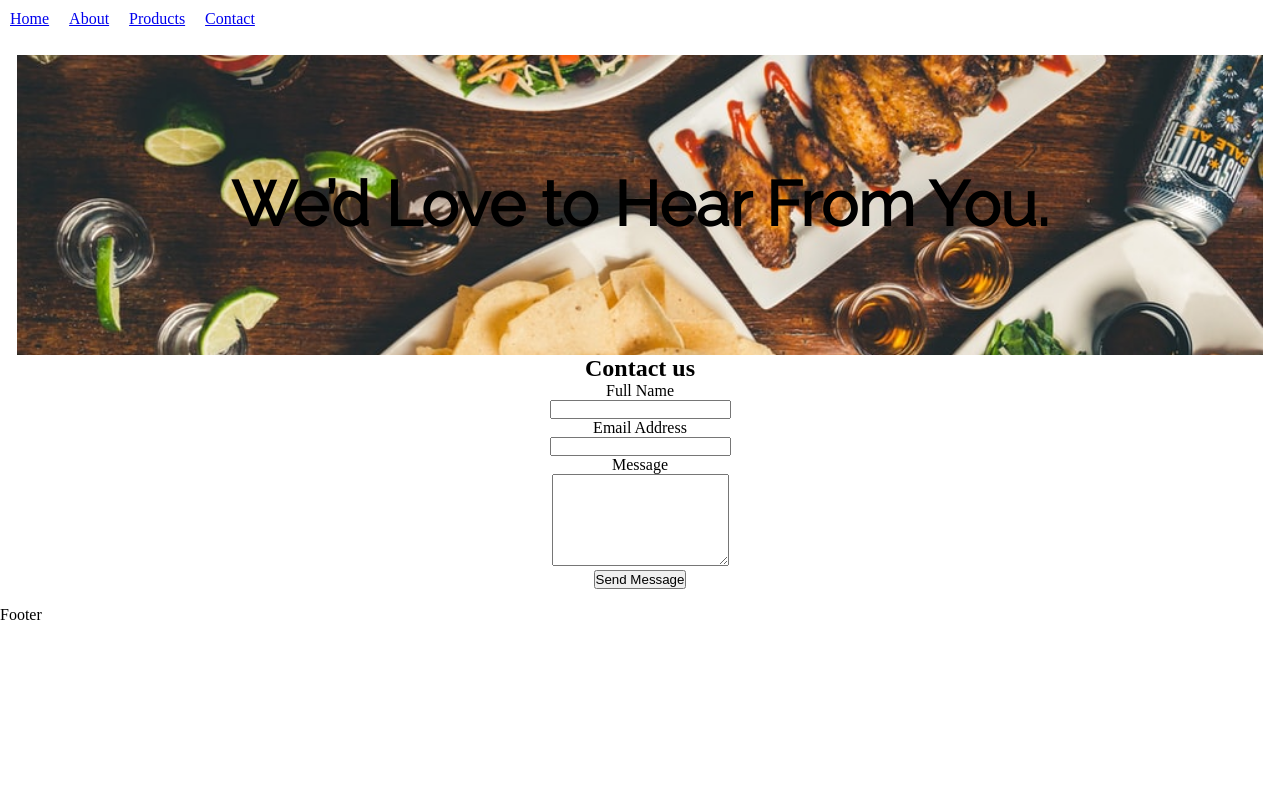
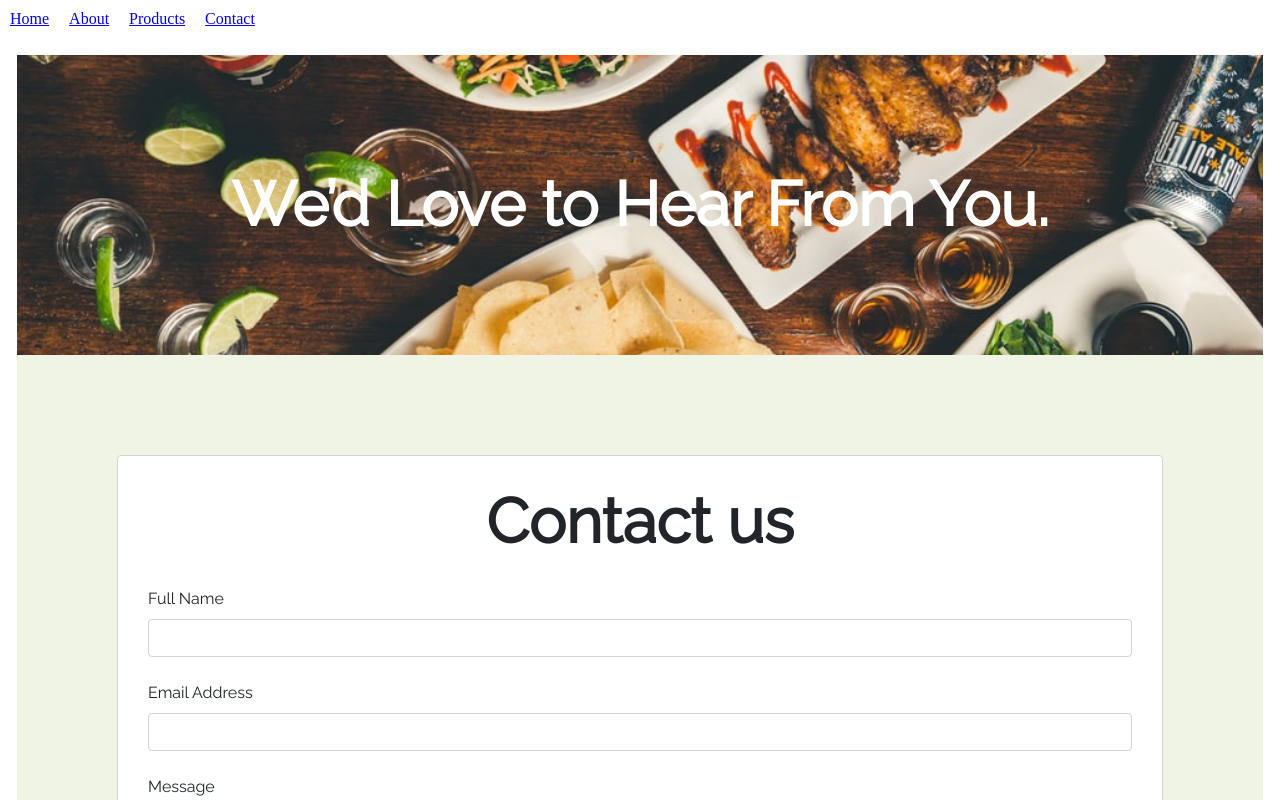
Before and after one commit to faadialangeveldt/sh-reactproject-group7, a React (Create React App) app: page /contact in a window 1280 px wide. Shown: the top 800 px of the page. Built offline with nearby package versions, Linux system fonts and the light colour scheme.

Commit message:
contactcss

```diff
--- a/src/containers/Contact/contact.css
+++ b/src/containers/Contact/contact.css
@@ -1,3 +1,151 @@
+
 .contact {
   text-align: center;
+  background-color: #f0f4e5;
+  padding: 50px;
 }
+
+
+.contact h1 {
+  font-family: 'Raleway', sans-serif;
+  line-height: 1.144;
+  font-size: calc((4 - 1) * 1.2vw + 1rem);
+  text-align: center;
+  font-weight: 700;
+  font-style: normal;
+  letter-spacing: 0em;
+  text-transform: none;
+  padding-bottom: 30px;
+
+}
+.bg-color-change{
+  color: white;
+}
+
+#form {
+  display: ;
+}
+
+.body {
+  margin: 0;
+  font-family: 'Raleway', sans-serif;
+  font-size: 1rem;
+  font-weight: 400;
+  line-height: 1.5;
+  color: #212529;
+  text-align: left;
+  background-color: #fff;
+  padding: 30px;
+  padding-bottom: 10px;
+  border: 1px solid #ced4da;
+  border-radius: 0.25rem;
+  max-width: 100%;
+}
+
+.form-group {
+  margin-bottom: 1.5rem;
+}
+
+.input-group {
+  position: relative;
+  display: flex;
+  align-items: stretch;
+  width: 100%;
+}
+
+.form-control {
+  display: flex;
+  width: 100%;
+  height: calc(1.5em + 0.75rem + 2px);
+  padding: 0.375rem 0.75rem;
+  font-size: 1rem;
+  font-weight: 400;
+  font-family: 'Raleway', sans-serif;
+  line-height: 1.5;
+  color: #495057;
+  background-color: #fff;
+  background-clip: padding-box;
+  border: 1px solid #ced4da;
+  outline: none;
+  border-radius: 0.25rem;
+  transition: border-color 0.15s ease-in-out, box-shadow 0.15s ease-in-out;
+}
+
+.form-control:focus {
+  border: 1px solid #313131;
+  /* border: 1px solid #f0f4e5; */
+}
+
+
+
+textarea.form-control {
+  font-family: 'Raleway', sans-serif;
+  height: auto;
+}
+
+label.label {
+  display: flex;
+  margin-bottom: 0.5rem;
+  font-weight: 500;
+}
+
+
+.btn {
+  display: inline-flex;
+  font-weight: 400;
+  color: #212529;
+  text-align: center;
+  vertical-align: middle;
+  cursor: pointer;
+  background-color: transparent;
+  border: 1px solid transparent;
+  padding: 0.375rem 0.75rem;
+  font-size: 1rem;
+  line-height: 1.5;
+  border-radius: 0.25rem;
+  transition: color 0.15s ease-in-out, background-color 0.15s ease-in-out, border-color 0.15s ease-in-out, box-shadow 0.15s ease-in-out;
+  font-family: 'Raleway', sans-serif;
+}
+
+
+.btn:hover {
+  color: #212529;
+  text-decoration: none;
+}
+
+.btn:focus, .btn.focus {
+  outline: 0;
+  box-shadow: 0 0 0 0.2rem rgba(103, 104, 106, 0.25);
+}
+
+.btn-primary {
+  color: #fff;
+  background-color: #007bff;
+  border-color: #007bff;
+}
+
+.btn-primary:hover {
+  color: #fff;
+  background-color: #0069d9;
+  border-color: #0062cc;
+}
+
+.btn-primary:focus, .btn-primary.focus {
+  color: #fff;
+  background-color: #0069d9;
+  border-color: #0062cc;
+  box-shadow: 0 0 0 0.2rem rgba(38, 143, 255, 0.5);
+}
+
+.btn-lg, .btn-group-lg>.-btn {
+  padding: 0.5rem 1rem;
+  font-size: 1.25rem;
+  line-height: 1.5;
+  border-radius: 0.3rem;
+
+}
+@media screen and (min-width: 900px) {
+  main .contact {
+  padding: 100px;
+  }
+}
```
